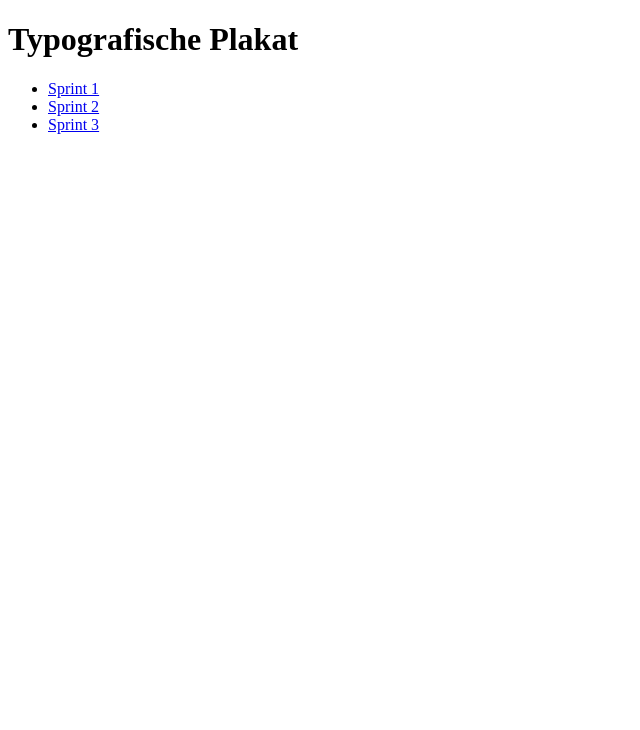
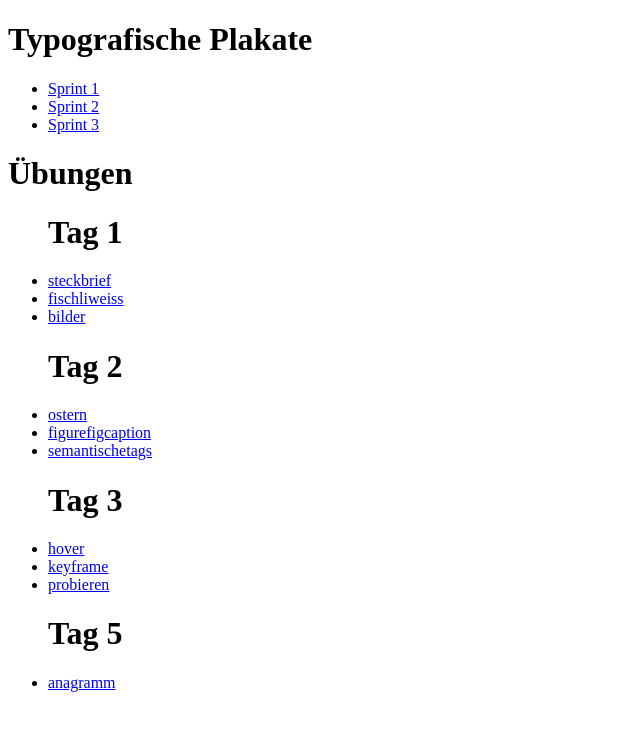
Before and after one commit to Lavi333/kickstartweb, a plain HTML site: page index.html in a window 1280 px wide. Shown: the whole page, without its empty margins (0-640 px from the left). Drawn offline with Linux system fonts and the light colour scheme.

Commit message:
Update index.html

```diff
--- a/index.html
+++ b/index.html
@@ -1,16 +1,40 @@
 <!DOCTYPE html>
 <html lang="en">
 <head>
-    <title>index mit 3 Sprints</title>
+    <title>Index</title>
     <meta charset="utf-8">
 </head>
+
+
 <body>
-<h1>Typografische Plakat</h1>
+<h1>Typografische Plakate</h1>
 <ul>
- <li><a href= "Sprint1/index.html">Sprint 1</a></li>
- <li><a href= "Sprint2/index.html">Sprint 2</a></li>
- <li><a href= "Sprint3/index.html">Sprint 3</a></li>
+ <li><a href= "2Plakat/Sprint1/plakat_sprint1.html">Sprint 1</a></li>
+ <li><a href= "2Plakat/Sprint2/plakat_sprint2.html">Sprint 2</a></li>
+ <li><a href= "2Plakat/Sprint3/plakat_sprint3.html">Sprint 3</a></li>
+</ul>
 
+
+<h1>Übungen</h1>
+
+<ul>
+    <h1> Tag 1</h1>
+<li><a href= "1Uebungen/Tag1/steckbrief.html" >steckbrief</a> </li>
+<li><a href= "1Uebungen/Tag1/fischliweiss.html" >fischliweiss</a> </li>
+<li><a href= "1Uebungen/Tag1/bild.html" >bilder</a></li>
+
+<h1> Tag 2</h1>
+<li><a href= "1Uebungen/Tag2/Ostern.html" >ostern</a> </li>
+<li><a href= "1Uebungen/Tag2/FigurFigcaption.html" >figurefigcaption</a></li>
+<li><a href= "1Uebungen/Tag2/Z_SemantischeTags.html" >semantischetags</a></li>
+
+<h1> Tag 3</h1>
+<li><a href= "1Uebungen/Tag3/hover.html" >hover</a></li>
+<li><a href= "1Uebungen/Tag3/keyframe.html" >keyframe</a></li>
+<li><a href= "1Uebungen/Tag3/Probieren.html" >probieren</a></li>
+
+<h1> Tag 5</h1>
+<li><a href= "1Uebungen/Tag5/Anagramm.html" >anagramm</a></li>
 
 </ul>
 </body>
```
